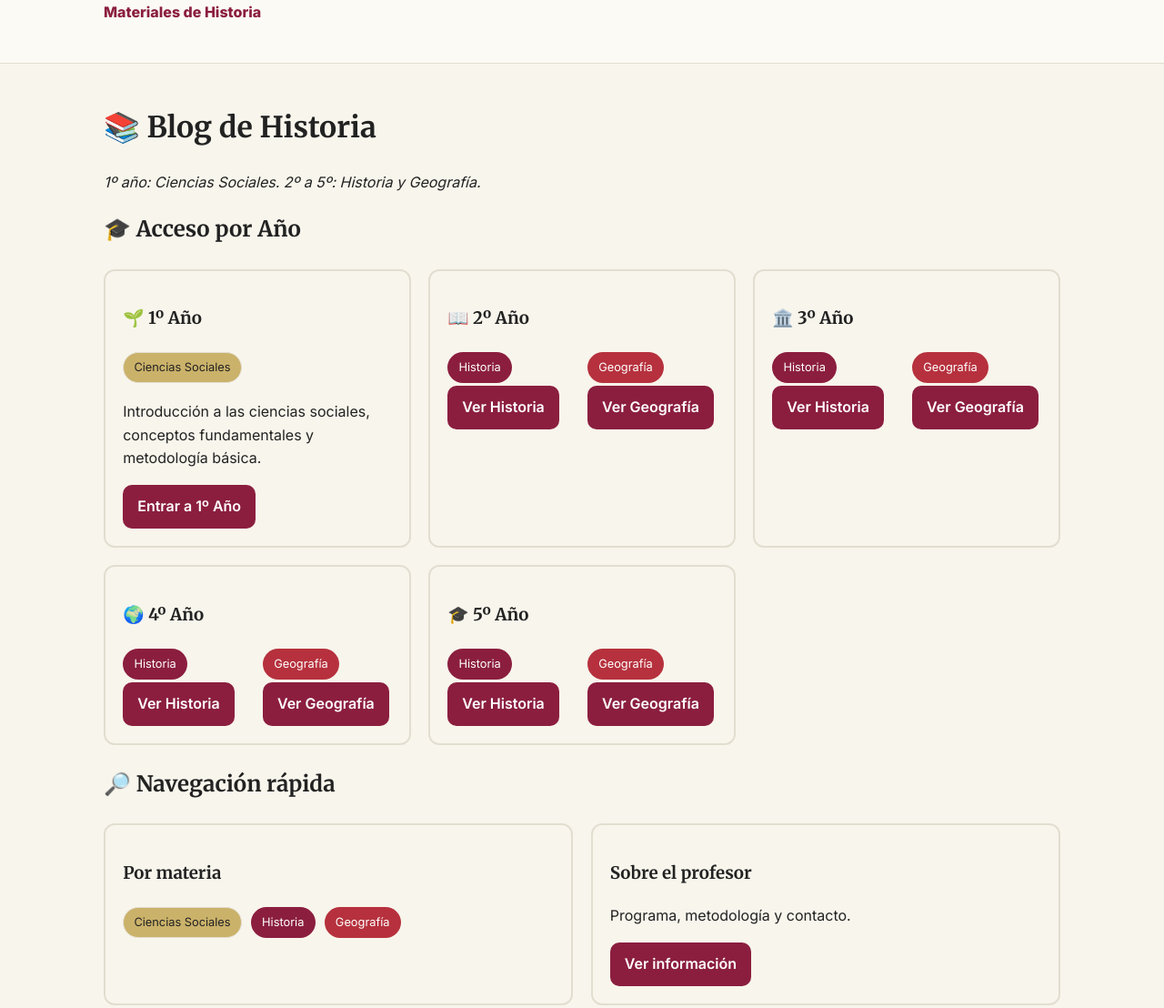
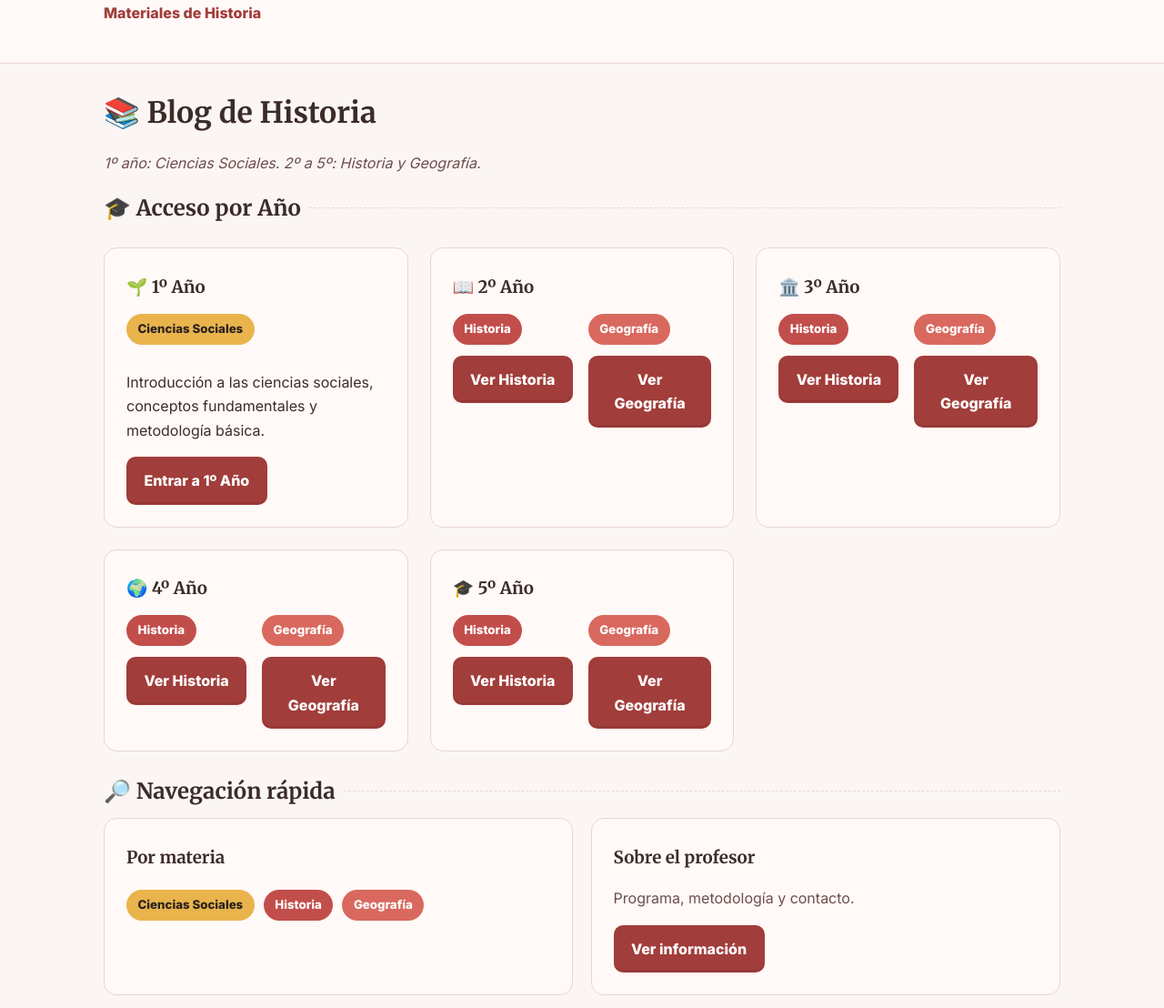
Before and after one commit to historiamoncayo/bloghistoria, a plain HTML site: page index.html in a window 1280 px wide. Shown: the part 41-1149 px from the top of the page at 91% size. Drawn offline with Linux system fonts and the light colour scheme.

Commit message:
Update index.html

```diff
--- a/index.html
+++ b/index.html
@@ -8,41 +8,67 @@
   <link rel="preconnect" href="https://fonts.gstatic.com" crossorigin>
   <link href="https://fonts.googleapis.com/css2?family=Inter:wght@400;600;800&family=Merriweather:wght@700;900&display=swap" rel="stylesheet">
   <style>
-    :root{--red:#8B1E3F;--red2:#B6313D;--gold:#CBB26A;--paper:#F8F5EC;--ink:#222;--ink2:#555;--line:#E2DED0}
+    :root{
+      --bg:#FBF6F4;
+      --card-bg:#FFF9F7;
+      --line:#E8D6D0;
+      --ink:#3B2C29;
+      --ink2:#6D4E4E;
+      --red-main:#A13D3A;   /* rojo cálido principal */
+      --red-accent:#C24E4B; /* hover/acento */
+      --red-dark:#7B2E2B;
+      --pill-hist:#C24E4B;
+      --pill-geo:#D9695F;
+      --pill-cs:#E9B44C;    /* dorado cálido */
+      --radius:14px;
+    }
     *{box-sizing:border-box}
-    body{margin:0;background:var(--paper);color:var(--ink);font-family:Inter,system-ui,Arial,sans-serif;line-height:1.6}
-    h1,h2,h3{font-family:Merriweather,Georgia,serif}
-    a{color:var(--red);text-decoration:none}
-    a:hover{color:var(--red2);text-decoration:underline}
-    header{padding:18px 24px;border-bottom:1px solid var(--line);background:#fff7;backdrop-filter:blur(6px);position:sticky;top:0}
-    header .brand{font-weight:800;color:var(--red)}
+    body{margin:0;background:var(--bg);color:var(--ink);font-family:Inter,system-ui,Arial,sans-serif;line-height:1.65}
+    h1,h2,h3{font-family:Merriweather,Georgia,serif;margin:.2rem 0 .6rem}
+    a{color:var(--red-main);text-decoration:none}
+    a:hover{color:var(--red-accent);text-decoration:underline}
+
+    header{padding:18px 24px;border-bottom:1px solid var(--line);background:var(--card-bg);position:sticky;top:0;z-index:10}
+    header .brand{font-weight:800;color:var(--red-main)}
     .container{max-width:1100px;margin:0 auto;padding:24px}
-    .grid{display:grid;grid-template-columns:repeat(auto-fit,minmax(280px,1fr));gap:1.2rem;margin:1.5rem 0}
-    .card{border:2px solid var(--line);border-radius:12px;padding:1.2rem;background:var(--paper);transition:.25s}
-    .card:hover{border-color:var(--red);transform:translateY(-4px);box-shadow:0 8px 24px rgba(139,30,63,.08)}
-    .pill{display:inline-block;padding:.35rem .7rem;border-radius:999px;font-size:.8rem;margin:.2rem .35rem .2rem 0;border:1px solid var(--line)}
-    .pill.cs{background:var(--gold);color:#222}
-    .pill.his{background:var(--red);color:#fff;border-color:transparent}
-    .pill.geo{background:var(--red2);color:#fff;border-color:transparent}
-    .btn{display:inline-block;padding:.7rem 1rem;border-radius:10px;background:var(--red);color:#fff;font-weight:600}
-    .btn:hover{background:var(--red2)}
-    .cols-2{display:grid;grid-template-columns:1fr 1fr;gap:.75rem;margin-top:.6rem}
+
+    .grid{display:grid;grid-template-columns:repeat(auto-fit,minmax(280px,1fr));gap:1.5rem;margin:1.5rem 0}
+    .card{background:var(--card-bg);border:1px solid var(--line);border-radius:var(--radius);padding:1.5rem;transition:.3s}
+    .card:hover{border-color:var(--red-main);box-shadow:0 10px 28px rgba(161,61,58,.12);transform:translateY(-4px)}
+
+    .pill{display:inline-block;padding:.38rem .78rem;border-radius:999px;font-size:.83rem;font-weight:700;margin:.25rem .35rem .75rem 0;color:#fff}
+    .pill.cs{background:var(--pill-cs);color:#2b211f}
+    .pill.his{background:var(--pill-hist)}
+    .pill.geo{background:var(--pill-geo)}
+
+    .btn{display:inline-block;padding:.75rem 1.15rem;border-radius:10px;background:var(--red-main);color:#fff;font-weight:800;text-align:center;border:1px solid transparent;box-shadow:inset 0 -2px 0 rgba(0,0,0,.08)}
+    .btn:hover{background:var(--red-accent)}
+    .cols-2{display:grid;grid-template-columns:1fr 1fr;gap:.85rem;margin-top:.6rem}
     @media (max-width:700px){.cols-2{grid-template-columns:1fr}}
+
+    .section-title{display:flex;align-items:center;gap:.6rem}
+    .section-title::after{content:"";flex:1;border-top:1px dashed var(--line);opacity:.9}
+
+    .quick{display:grid;grid-template-columns:repeat(auto-fit,minmax(260px,1fr));gap:1.2rem}
+    .muted{color:var(--ink2)}
+
     footer{border-top:1px solid var(--line);padding:24px;text-align:center;color:var(--ink2)}
   </style>
 </head>
 <body>
-  <header><div class="container">
-    <a class="brand" href="./">Materiales de Historia</a>
-  </div></header>
+  <header>
+    <div class="container">
+      <a class="brand" href="./">Materiales de Historia</a>
+    </div>
+  </header>
 
   <main class="container">
     <h1>📚 Blog de Historia</h1>
-    <p><em>1º año: Ciencias Sociales. 2º a 5º: Historia y Geografía.</em></p>
+    <p class="muted"><em>1º año: Ciencias Sociales. 2º a 5º: Historia y Geografía.</em></p>
 
-    <h2>🎓 Acceso por Año</h2>
+    <h2 class="section-title">🎓 Acceso por Año</h2>
     <div class="grid">
-      <!-- 1er año: solo Cs. Sociales -->
+      <!-- 1º Año: solo Ciencias Sociales -->
       <section class="card">
         <h3>🌱 1º Año</h3>
         <p class="pill cs">Ciencias Sociales</p>
@@ -50,53 +76,77 @@
         <a class="btn" href="./1er-anio/">Entrar a 1º Año</a>
       </section>
 
-      <!-- 2º a 5º: Historia y Geografía -->
+      <!-- 2º a 5º Año: Historia y Geografía -->
       <section class="card">
         <h3>📖 2º Año</h3>
         <div class="cols-2">
-          <div><span class="pill his">Historia</span><br><a class="btn" href="./2do-anio/historia/">Ver Historia</a></div>
-          <div><span class="pill geo">Geografía</span><br><a class="btn" href="./2do-anio/geografia/">Ver Geografía</a></div>
+          <div>
+            <span class="pill his">Historia</span><br>
+            <a class="btn" href="./2do-anio/historia/">Ver Historia</a>
+          </div>
+          <div>
+            <span class="pill geo">Geografía</span><br>
+            <a class="btn" href="./2do-anio/geografia/">Ver Geografía</a>
+          </div>
         </div>
       </section>
 
       <section class="card">
         <h3>🏛️ 3º Año</h3>
         <div class="cols-2">
-          <div><span class="pill his">Historia</span><br><a class="btn" href="./3er-anio/historia/">Ver Historia</a></div>
-          <div><span class="pill geo">Geografía</span><br><a class="btn" href="./3er-anio/geografia/">Ver Geografía</a></div>
+          <div>
+            <span class="pill his">Historia</span><br>
+            <a class="btn" href="./3er-anio/historia/">Ver Historia</a>
+          </div>
+          <div>
+            <span class="pill geo">Geografía</span><br>
+            <a class="btn" href="./3er-anio/geografia/">Ver Geografía</a>
+          </div>
         </div>
       </section>
 
       <section class="card">
         <h3>🌍 4º Año</h3>
         <div class="cols-2">
-          <div><span class="pill his">Historia</span><br><a class="btn" href="./4to-anio/historia/">Ver Historia</a></div>
-          <div><span class="pill geo">Geografía</span><br><a class="btn" href="./4to-anio/geografia/">Ver Geografía</a></div>
+          <div>
+            <span class="pill his">Historia</span><br>
+            <a class="btn" href="./4to-anio/historia/">Ver Historia</a>
+          </div>
+          <div>
+            <span class="pill geo">Geografía</span><br>
+            <a class="btn" href="./4to-anio/geografia/">Ver Geografía</a>
+          </div>
         </div>
       </section>
 
       <section class="card">
         <h3>🎓 5º Año</h3>
         <div class="cols-2">
-          <div><span class="pill his">Historia</span><br><a class="btn" href="./5to-anio/historia/">Ver Historia</a></div>
-          <div><span class="pill geo">Geografía</span><br><a class="btn" href="./5to-anio/geografia/">Ver Geografía</a></div>
+          <div>
+            <span class="pill his">Historia</span><br>
+            <a class="btn" href="./5to-anio/historia/">Ver Historia</a>
+          </div>
+          <div>
+            <span class="pill geo">Geografía</span><br>
+            <a class="btn" href="./5to-anio/geografia/">Ver Geografía</a>
+          </div>
         </div>
       </section>
     </div>
 
-    <h2>🔎 Navegación rápida</h2>
-    <div class="grid">
+    <h2 class="section-title">🔎 Navegación rápida</h2>
+    <div class="quick">
       <section class="card">
         <h3>Por materia</h3>
         <p>
-          <a href="./materia/ciencias-sociales/" class="pill cs">Ciencias Sociales</a>
-          <a href="./materia/historia/" class="pill his">Historia</a>
-          <a href="./materia/geografia/" class="pill geo">Geografía</a>
+          <a class="pill cs" href="./materia/ciencias-sociales/">Ciencias Sociales</a>
+          <a class="pill his" href="./materia/historia/">Historia</a>
+          <a class="pill geo" href="./materia/geografia/">Geografía</a>
         </p>
       </section>
       <section class="card">
         <h3>Sobre el profesor</h3>
-        <p>Programa, metodología y contacto.</p>
+        <p class="muted">Programa, metodología y contacto.</p>
         <a class="btn" href="./sobre-mi/">Ver información</a>
       </section>
     </div>
```
